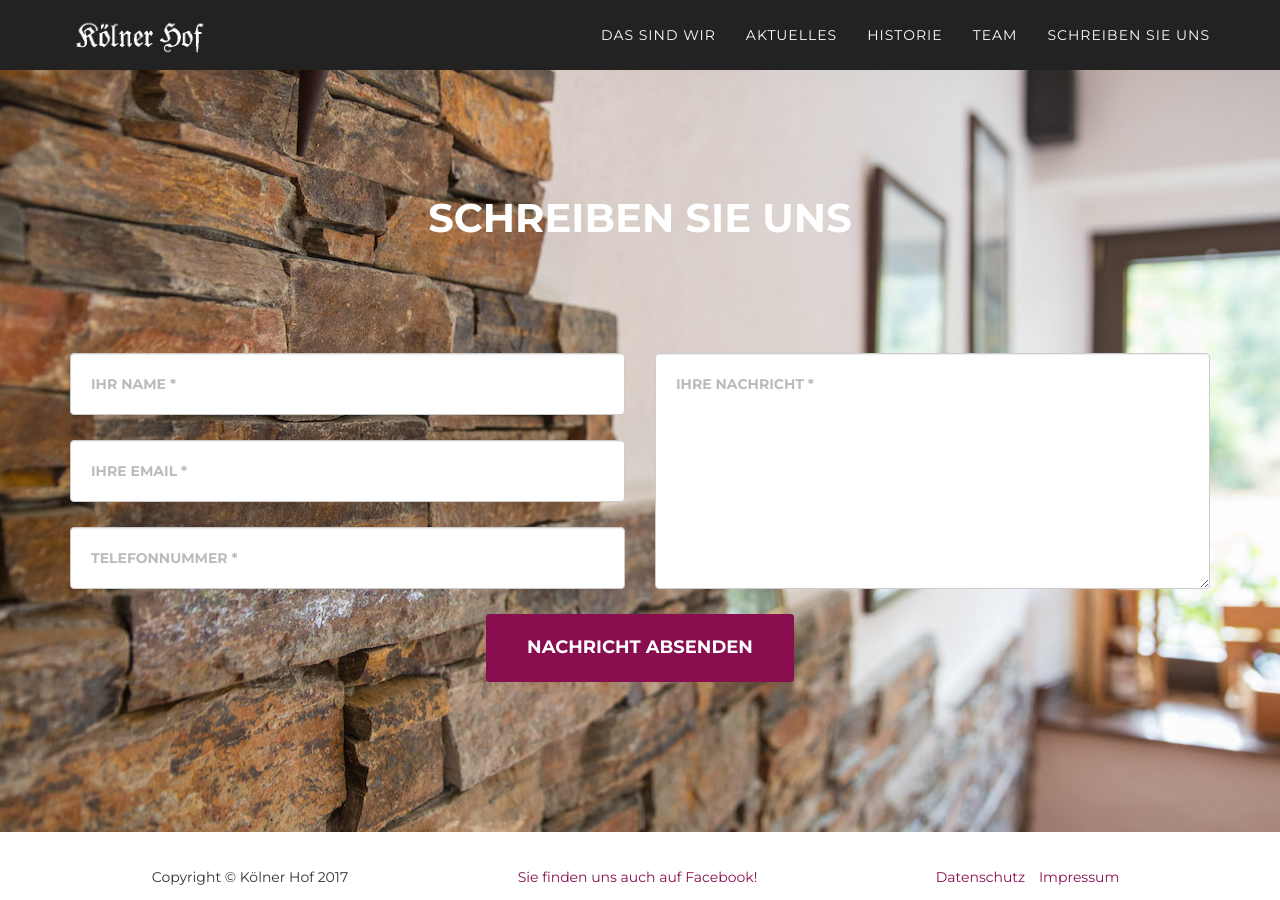
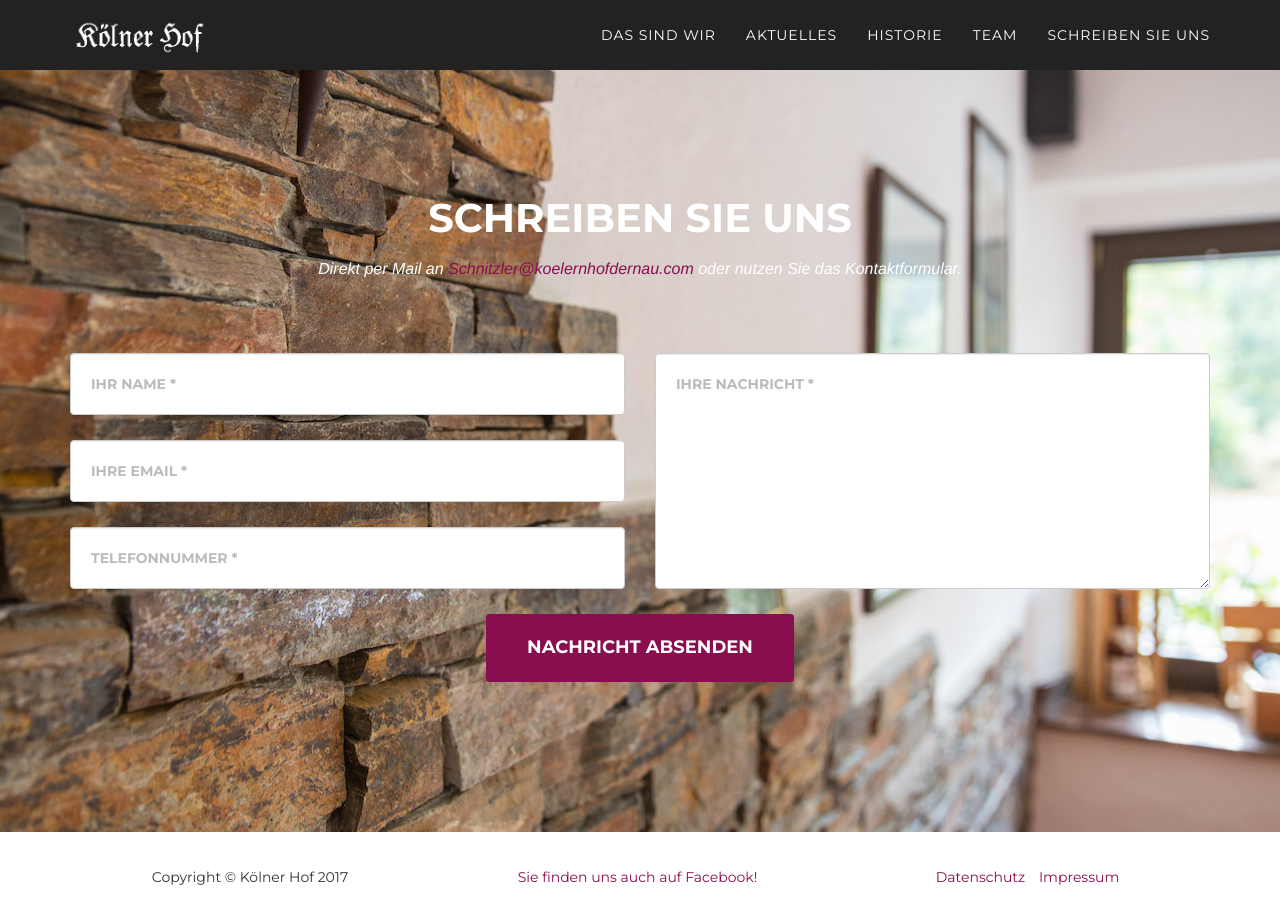
Before and after one commit to KoelnerHof/KoelnerHof.github.io, a Jekyll site: the page index.html, which Jekyll copies as it is, in a window 1280 px wide and 900 px high, scrolled down 6317 px. Built offline with Jekyll 4.4.1, drawn with Linux system fonts in a browser that asks for light colours; nearby versions of some CDN libraries; some web fonts are replaced; library files that are not in the unit come from our copies.

Commit message:
email change

```diff
--- a/index.html
+++ b/index.html
@@ -426,7 +426,7 @@
 
                 <h2 class="section-heading">Schreiben Sie uns</h2>
 
-                <h3 class="section-subheading text-muted">&nbsp;</h3>
+                <h3 class="section-subheading" style="color: #ffffff">Direkt per Mail an <a href="mailto:Schnitzler@koelernhofdernau.com"> Schnitzler@koelernhofdernau.com</a> oder nutzen Sie das Kontaktformular.</h3>
 
 
             </div>
```
